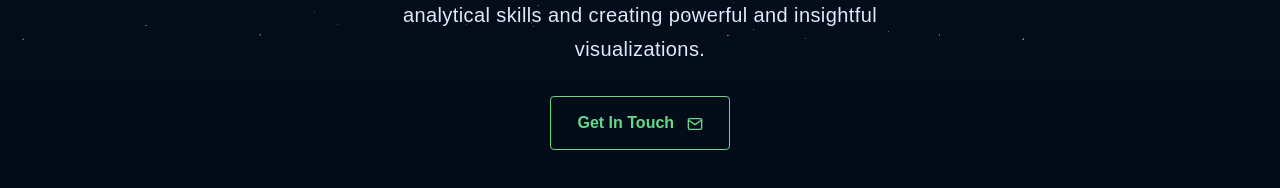
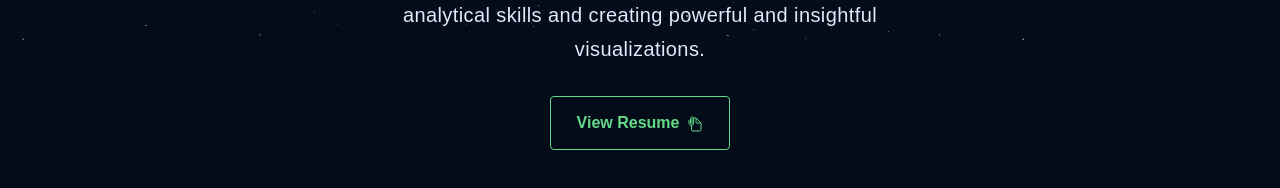
Before and after one commit to stevejobs27/Sai-Siddartha-portfolio, a React (Create React App) app: page / in a window 1280 px wide. Shown: the part 760-948 px from the top of the page. Built offline with nearby package versions, Linux system fonts and the light colour scheme; a web font is replaced by a local one.

Commit message:
Resume UPDATE 5th Jul, 2025

```diff
--- a/src/components/About.js
+++ b/src/components/About.js
@@ -1,6 +1,7 @@
 import React, { useEffect, useRef } from "react";
 import { gsap } from "gsap";
 import { ScrollTrigger } from "gsap/ScrollTrigger";
+import Icon from "./Icons";
 import "../styles/About.css";
 
 gsap.registerPlugin(ScrollTrigger);
@@ -79,8 +80,8 @@ const About = () => {
           </a>
         </p>
         <div className="about-actions" ref={el => textRefs.current[6] = el}>
-          <a href="/assets/resume.pdf" className="resume-button btn-effect" target="_blank" rel="noopener noreferrer">
-            View Resume
+          <a href="#contact" className="resume-button btn-effect">
+            Get in Touch <Icon name="Mail" className="button-icon" />
           </a>
         </div>
       </div>
--- a/src/components/Icons.js
+++ b/src/components/Icons.js
@@ -11,6 +11,7 @@ import {
 import { FaMediumM } from 'react-icons/fa';
 import { RiStarSLine } from "react-icons/ri";
 import { SiTableau } from 'react-icons/si';
+import { IoDocumentAttachOutline } from "react-icons/io5";
 
 const Icon = ({ name, className }) => {
   const iconStyle = {
@@ -39,6 +40,8 @@ const Icon = ({ name, className }) => {
       return <FiSend {...iconStyle} />;
     case 'CheckCircle':
       return <FiCheckCircle {...iconStyle} />;
+    case 'Document':
+      return <IoDocumentAttachOutline {...iconStyle} />;
     default:
       return null;
   }
--- a/src/components/Intro.js
+++ b/src/components/Intro.js
@@ -185,8 +185,8 @@ const Intro = () => {
           creating powerful and insightful visualizations.
         </div>
 
-        <div className="intro-buttons" ref={buttonsRef}>
-          <a href="#contact" className="outline-button btn-effect">Get In Touch <Icon name="Mail" className="button-icon" /></a>
+        <div className="intro-buttons" ref={buttonsRef} >
+          <a href="/assets/resume.pdf" className="outline-button btn-effect" target="_blank" rel="noopener noreferrer">View Resume<Icon name="Document" className="button-icon"/></a>
         </div>
       </div>
 
--- a/src/styles/Intro.css
+++ b/src/styles/Intro.css
@@ -40,6 +40,7 @@
   vertical-align: middle;
   transition: transform 0.3s ease;
 }
+
 .outline-button {
   padding: 14px 26px;
   background-color: transparent;
```
Also changed, not shown: 1 other file (tests, documents, lock files or other folders).
